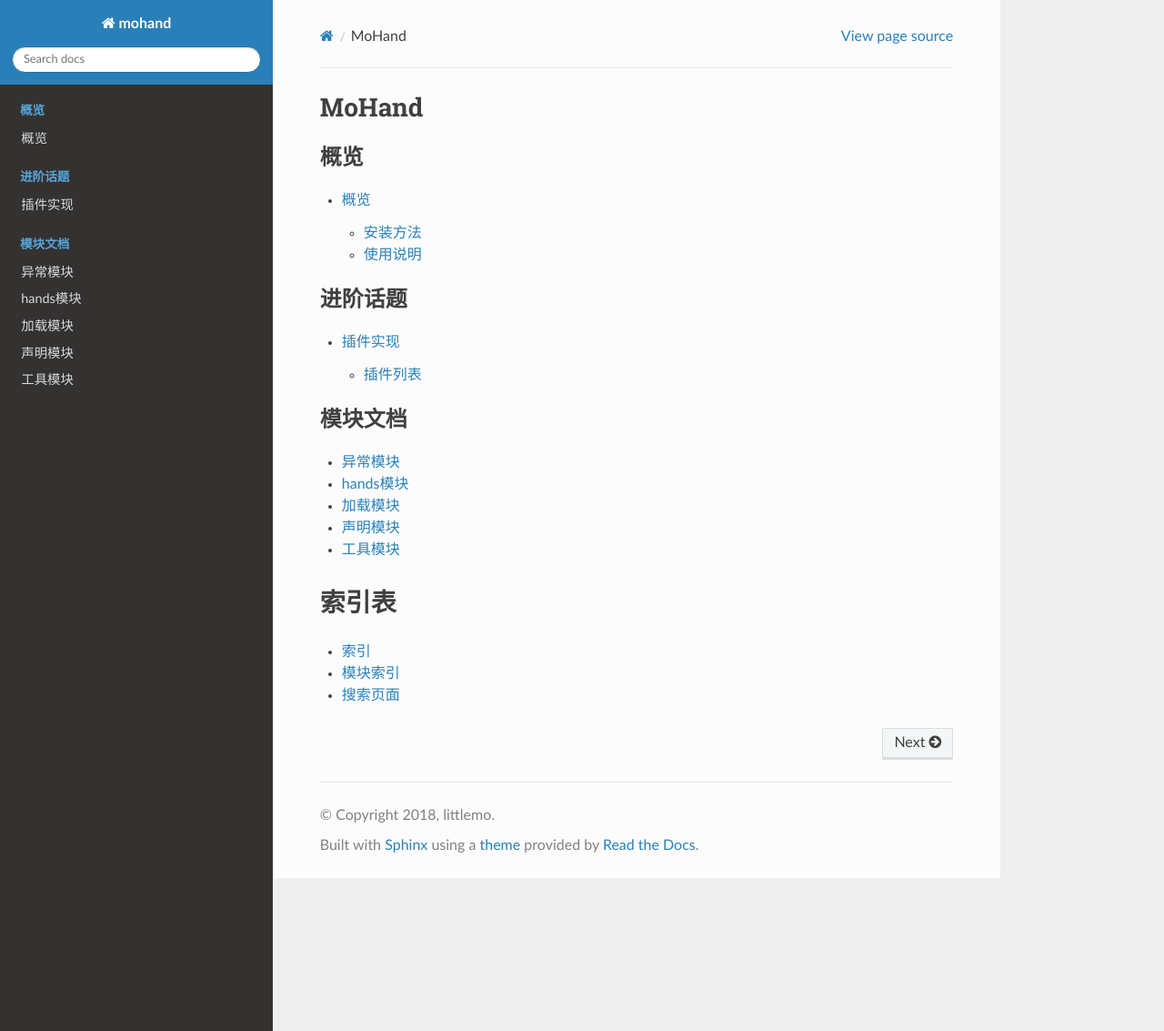
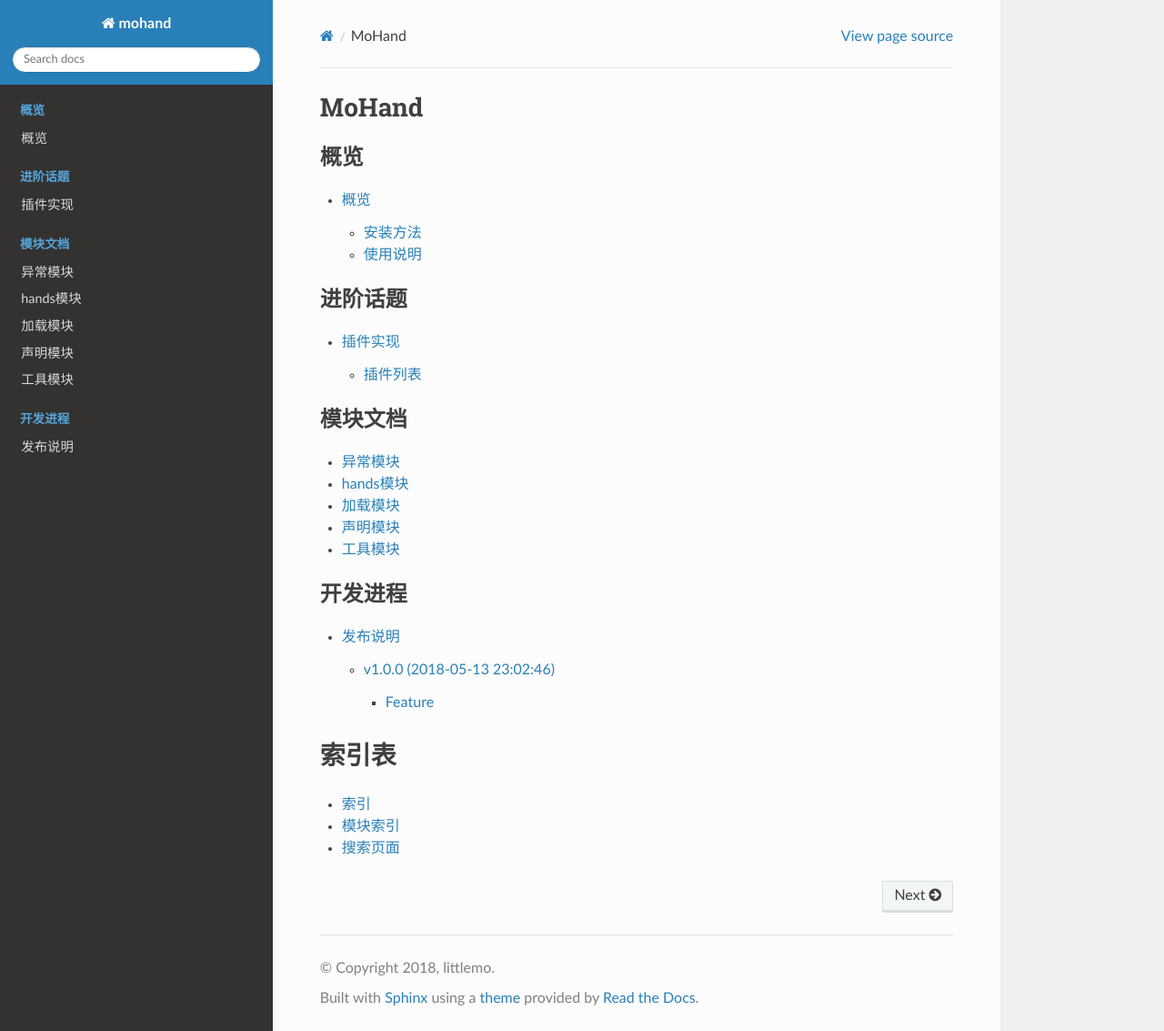
Before and after one commit to littlemo/mohand, a Sphinx documentation site: the page built from docs/source/index.rst, in a window 1280 px wide and 1133 px high. Shown: the whole window at 91% size. Built offline with Sphinx 7.4.7 and the Read the Docs theme 2.0.0, drawn with Linux system fonts in a browser that asks for light colours; formulas are drawn with MathJax 3.

Commit message:
F: 编写发布说明文档，并注册到主索引页中

```diff
--- /dev/null
+++ b/docs/source/develop/release.rst
@@ -0,0 +1,17 @@
+.. _develop-release:
+
+========
+发布说明
+========
+
+v1.0.0 (2018-05-13 23:02:46)
+----------------------------
+
+Feature
+~~~~~~~
+
+#. 实现 ``mohand`` 终端命令
+#. 实现对 ``handfile.py`` 文件的递归查找并加载
+#. 实现 ``mohand`` 子命令的注册
+#. 实现扩展插件的加载&注册
+#. 实现全局参数声明管理模块
--- a/docs/source/index.rst
+++ b/docs/source/index.rst
@@ -28,6 +28,12 @@
    module/utils
 
 
+.. toctree::
+   :caption: 开发进程
+
+   develop/release
+
+
 索引表
 ======
 
```
